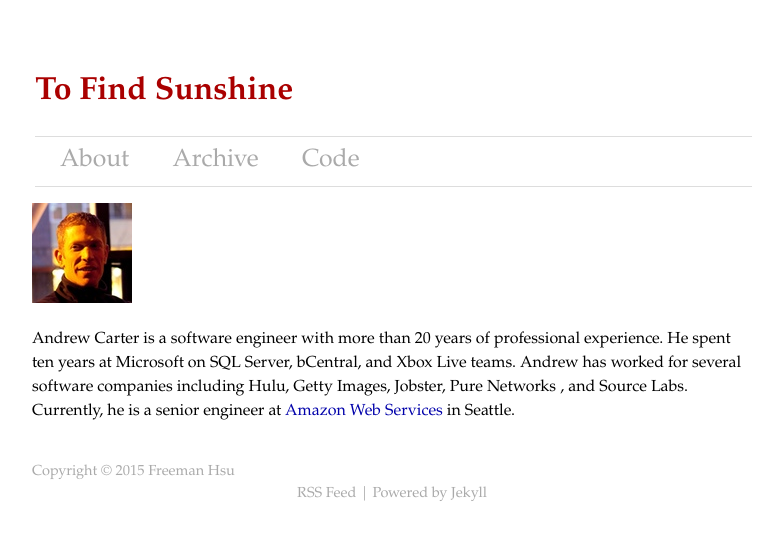
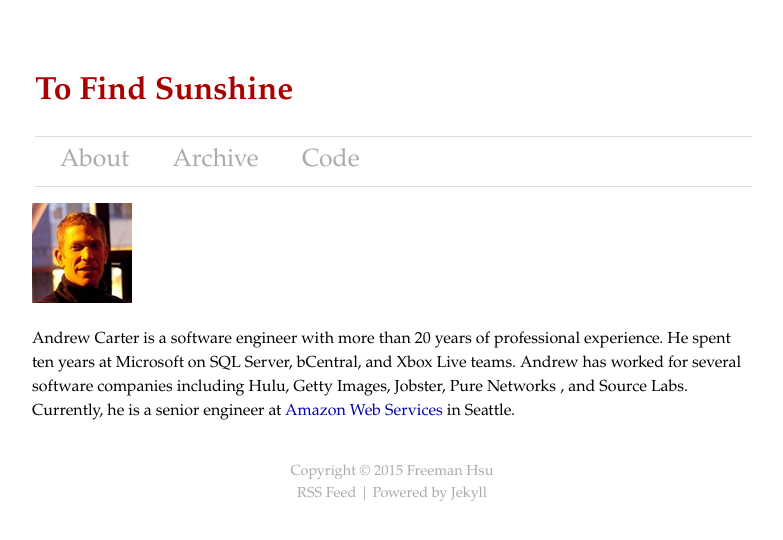
Before and after one commit to XMXu/xmxu.github.io, a Jekyll site: the page built from bio.markdown, in a window 1280 px wide. Shown: the top 540 px of the page, without its empty margins (248-1031 px from the left). Built offline with Jekyll 4.4.1, drawn with Linux system fonts in a browser that asks for light colours; Markdown is read by kramdown in place of the engine named in the settings.

Commit message:
Modify Names

```diff
--- a/_includes/footer.html
+++ b/_includes/footer.html
@@ -1,10 +1,10 @@
 <footer>
 <div class="footer" style="text-align:center;">
 
-    <div id="copyright">
+    <div id="copyright" style="text-align:center;">
         <p>Copyright &copy; {{ site.time | date: "%Y" }} <a href="{{ site.url }}">Freeman Hsu</a></p>
     </div>
-    <div id="feed">
+    <div id="feed" style="text-align:center;">
         <p><a href="/atom.xml">RSS Feed</a> | Powered by <a href="http://jekyllrb.com/">Jekyll</a></p>
     </div>
 </div>
```
